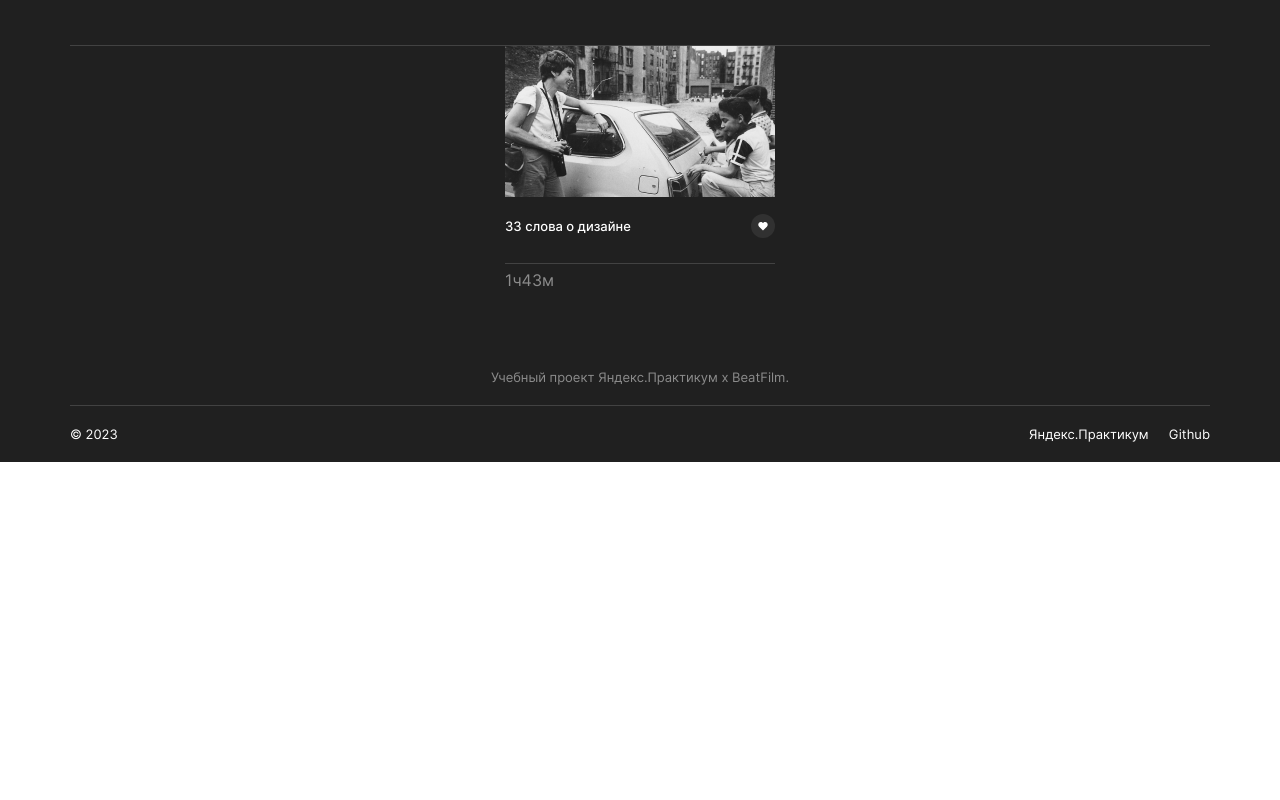
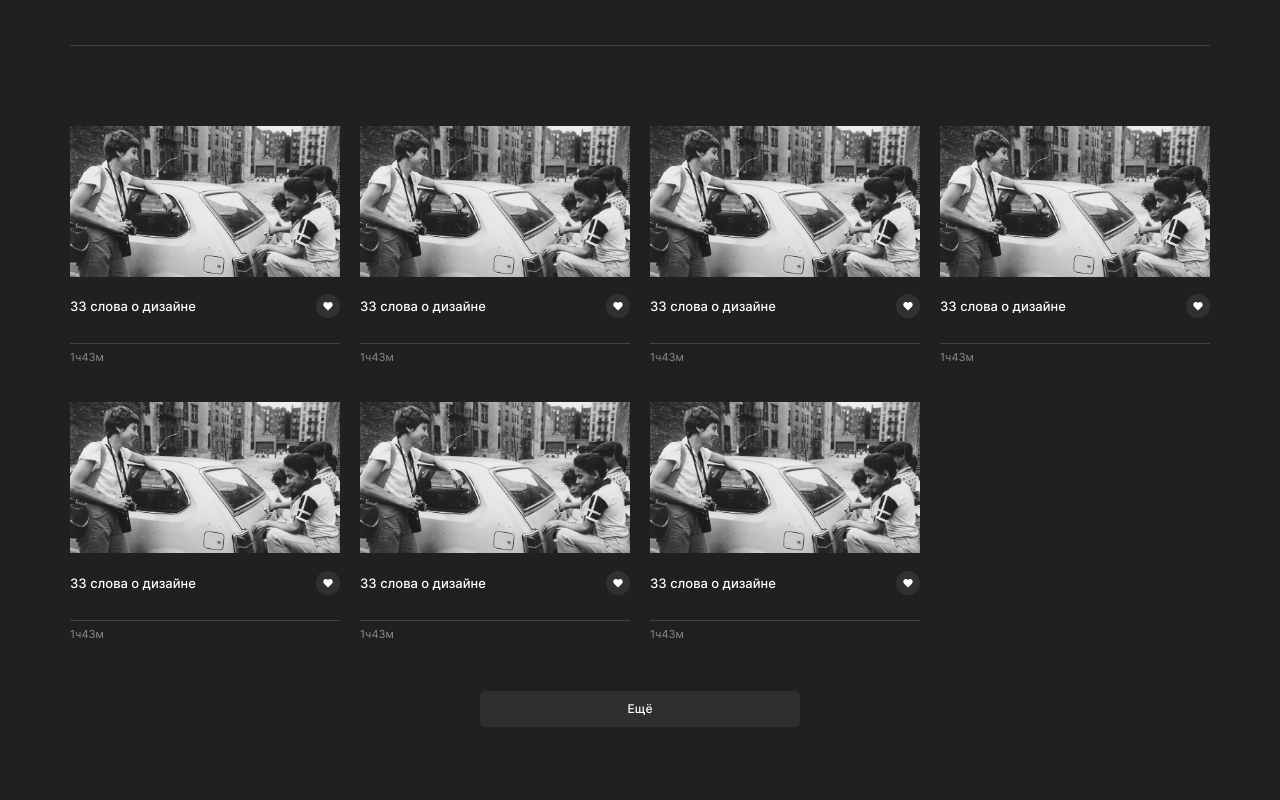
Before and after one commit to parfion/movies-explorer-frontend, a React (Create React App) app: page / in a window 1280 px wide. Shown: the part 240-1040 px from the top of the page. Before the commit the page ends 800 px from the top, so only its background shows below. Built offline with nearby package versions, Linux system fonts and the light colour scheme.

Commit message:
add MoviesCardList

```diff
--- a/src/components/App/App.js
+++ b/src/components/App/App.js
@@ -9,13 +9,14 @@ import Portfolio from '../Portfolio/Portfolio';
 import Footer from '../Footer/Footer';
 import SearchForm from '../SearchForm/SearchForm';
 import MoviesCard from '../MoviesCard/MoviesCard';
+import MoviesCardList from '../MoviesCardList/MoviesCardList';
 
 function App() {
   return (
     <div className="app">
       <Header />
       <SearchForm />
-      <MoviesCard />
+      <MoviesCardList />
       {/* <Promo />
       <AboutProject />
       <Techs />
--- a/src/components/MoviesCard/MoviesCard.css
+++ b/src/components/MoviesCard/MoviesCard.css
@@ -8,8 +8,9 @@
 }
 
 .movies-card__img {
-  min-width: 270px;
-  max-height: 151px;
+  max-width: 270px;
+  height: 151px;
+  object-fit: cover;
   margin-bottom: 14px;
 }
 
@@ -39,6 +40,10 @@
   height: 24px;
 }
 
+.movies-card__like-true {
+  background: #EE3465 url('../../images/like.svg') no-repeat center;
+}
+
 .movies-card__like:hover {
   opacity: .7;
   transition: .2s ease;
@@ -48,6 +53,38 @@
   margin: 0;
   padding-top: 6px;
   color: #8B8B8B;
+  font-size: 11px;
   font-weight: 400;
   line-height: normal;
 }
+
+@media screen and (max-width: 768px) {
+  .movies-card__content {
+    max-width: 339px;
+  }
+
+  .movies-card__img {
+    max-width: 339px;
+    height: 190px;
+  }
+}
+
+@media screen and (max-width: 435px) {
+  .movies-card__content {
+    max-width: 300px;
+  }
+
+  .movies-card__img {
+    max-width: 300px;
+    height: 168px;
+    margin-bottom: 15px;
+  }
+
+  .movies-card__name {
+    font-size: 12px;
+  }
+
+  .movies-card__timing {
+    font-size: 10px;
+  }
+}
--- a/src/components/MoviesCard/MoviesCard.jsx
+++ b/src/components/MoviesCard/MoviesCard.jsx
@@ -1,14 +1,22 @@
 import './MoviesCard.css';
-import img from '../../images/movie1.png';
+import img from '../../images/movie2.jpg';
+import { useState } from "react";
 
 function MoviesCard (params) {
+  const [isLiked, setIsLiked] = useState(false);
+
+  function handleLikeMovie() {
+    console.log('like');
+    setIsLiked(!isLiked);
+  }
+
   return(
     <div className='movies-card'>
       <div className='movies-card__content'>
         <img className='movies-card__img' alt='Кадр из фильма' src={img}/>
         <div className='movies-card__info'>
           <p className='movies-card__name'>33 слова о дизайне</p>
-          <button className='movies-card__like'></button>
+          <button className={`movies-card__like ${isLiked && 'movies-card__like-true'}`} onClick={handleLikeMovie} />
         </div>
         <p className='movies-card__timing'>1ч43м</p>
       </div>
--- /dev/null
+++ b/src/components/MoviesCardList/MoviesCardList.css
@@ -0,0 +1,71 @@
+.movie-cardlist {
+  background-color: #202020;
+  padding: 80px 0px;
+}
+
+.movie-cardlist__content {
+  max-width: 1140px;
+  margin: 0 auto;
+}
+
+.movie-cardlist__cards {
+  margin: 0;
+  padding: 0;
+  display: grid;
+  grid-template-columns: repeat(4, 270px);
+  grid-gap: 38px 20px;
+}
+
+.movie-cardlist__button {
+  padding: 0 auto;
+  cursor: pointer;
+  display: block;
+  margin: 50px auto 0;
+  border: none;
+  border-radius: 6px;
+  background: #2F2F2F;
+  width: 320px;
+  height: 36px;
+  color: #FFF;
+  font-size: 12px;
+  font-weight: 500;
+  line-height: normal;
+}
+
+.movie-cardlist__button:hover {
+  opacity: .7;
+  transition: .2s ease;
+}
+
+@media screen and (max-width: 1275px) {
+  .movie-cardlist__cards {
+    grid-template-columns: repeat(3, 270px);
+    justify-content: center;
+  }
+}
+
+@media screen and (max-width: 995px) {
+  .movie-cardlist__cards {
+    grid-template-columns: repeat(2, 270px);
+    justify-content: center;
+  }
+}
+
+@media screen and (max-width: 768px) {
+  .movie-cardlist__cards {
+    grid-template-columns: repeat(2, 339px);
+    grid-gap: 30px 30px;
+  }
+}
+
+@media screen and (max-width: 730px) {
+  .movie-cardlist__cards {
+    grid-template-columns: repeat(1, 339px);
+  }
+}
+
+@media screen and (max-width: 435px) {
+  .movie-cardlist {
+    padding: 50px 0px;
+  }
+}
--- /dev/null
+++ b/src/components/MoviesCardList/MoviesCardList.jsx
@@ -0,0 +1,23 @@
+import MoviesCard from '../MoviesCard/MoviesCard';
+import './MoviesCardList.css';
+
+function MoviesCardList (params) {
+  return (
+    <div className='movie-cardlist'>
+      <div className='movie-cardlist__content'>
+        <div className='movie-cardlist__cards'>
+          <MoviesCard />
+          <MoviesCard />
+          <MoviesCard />
+          <MoviesCard />
+          <MoviesCard />
+          <MoviesCard />
+          <MoviesCard />
+        </div>
+        <button className='movie-cardlist__button'>Ещё</button>
+      </div>
+    </div>
+  )
+};
+
+export default MoviesCardList;
--- a/src/components/SearchForm/SearchForm.css
+++ b/src/components/SearchForm/SearchForm.css
@@ -66,6 +66,7 @@
 }
 
 .search-form__button {
+  cursor: pointer;
   margin-right: 30px;
   margin-left: 30px;
   padding: 0;
@@ -79,6 +80,11 @@
   font-size: 11px;
   font-weight: 500;
   line-height: 163.636%;
+}
+
+.search-form__button:hover {
+  opacity: .7;
+  transition: .2s ease;
 }
 
 .search-form__checkbox {
--- a/src/components/SearchForm/SearchForm.jsx
+++ b/src/components/SearchForm/SearchForm.jsx
@@ -15,7 +15,7 @@ function SearchForm (params) {
         <div className='search-form__bar-options'>
           <div className='search-form__checkbox'>
               <input className='search-form__checkbox-switch' type='checkbox' id="switch"></input>
-              <label className='search-form__checkbox-button' for="switch"></label>
+              <label className='search-form__checkbox-button' htmlFor="switch"></label>
               <p className='search-form__checkbox-text'>Короткометражки</p>
             </div>
         </div>
```
Also changed, not shown: src/images/movie2.jpg (added).
